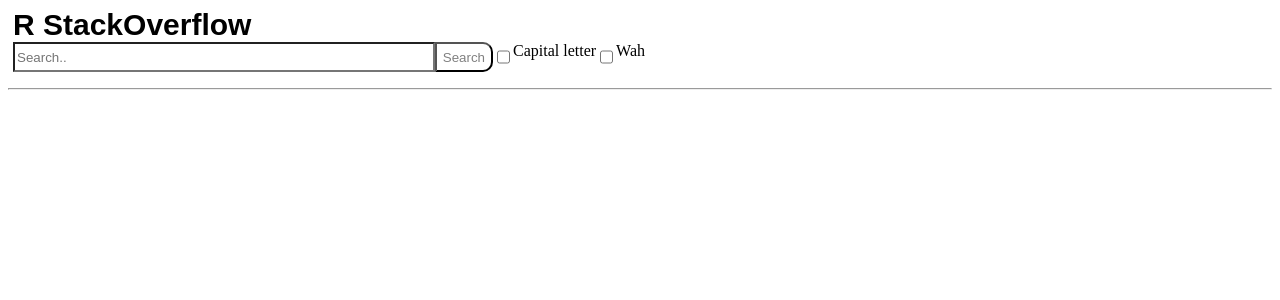
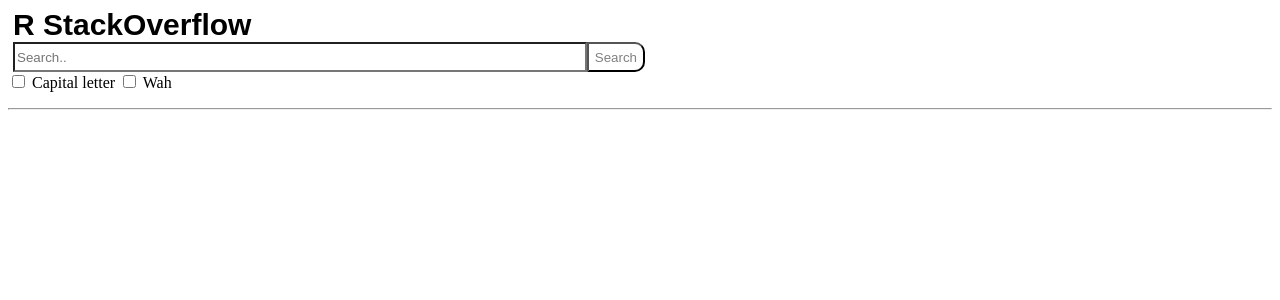
Before and after one commit to stefanklut/search-engine, a Django app: page / in a window 1280 px wide. Shown: the top 300 px of the page. Run offline with Django 3.2, Linux system fonts and the light colour scheme.

Commit message:
Moved the buttons down for a cleaner look

```diff
--- a/search/search/templates/search.html
+++ b/search/search/templates/search.html
@@ -29,10 +29,17 @@
 	color: black;
 	background-color: orange;
 }
+.search-bar input[type=checkbox] {
+	display: block;
+}
+.search-buttons {
+
+}
 .row {
 	float: left;
 	padding-left: 30px;
 	padding-bottom: 20px;
+	width: 100%
 }
 .row a{
 	text-decoration: none;
@@ -61,13 +68,17 @@
 </style>
 
 <div class="logo"> R StackOverflow </div>
-<form action="/" method="post" class="search-bar">
-	<input type="text" name="term" placeholder="Search.." size="40">
-	<input type="submit" value="Search">
-	<input type="hidden" name="Capital" value="False">
-	<input type="checkbox" name="Capital" value="True"> Capital letter
-	<input type="hidden" name="Wah" value="False">
-	<input type="checkbox" name="Wah" value="True"> Wah
+<form action="/" method="post">
+	<div class="search-bar">
+		<input type="text" name="term" placeholder="Search..">
+		<input type="submit" value="Search">
+	</div>
+	<div class="search-buttons">
+		<input type="hidden" name="Capital" value="False">
+		<input type="checkbox" name="Capital" value="True"> Capital letter
+		<input type="hidden" name="Wah" value="False">
+		<input type="checkbox" name="Wah" value="True"> Wah
+	</div>
 </form><hr>
 {% if result and result|length%}
 	<div class="split">
```
